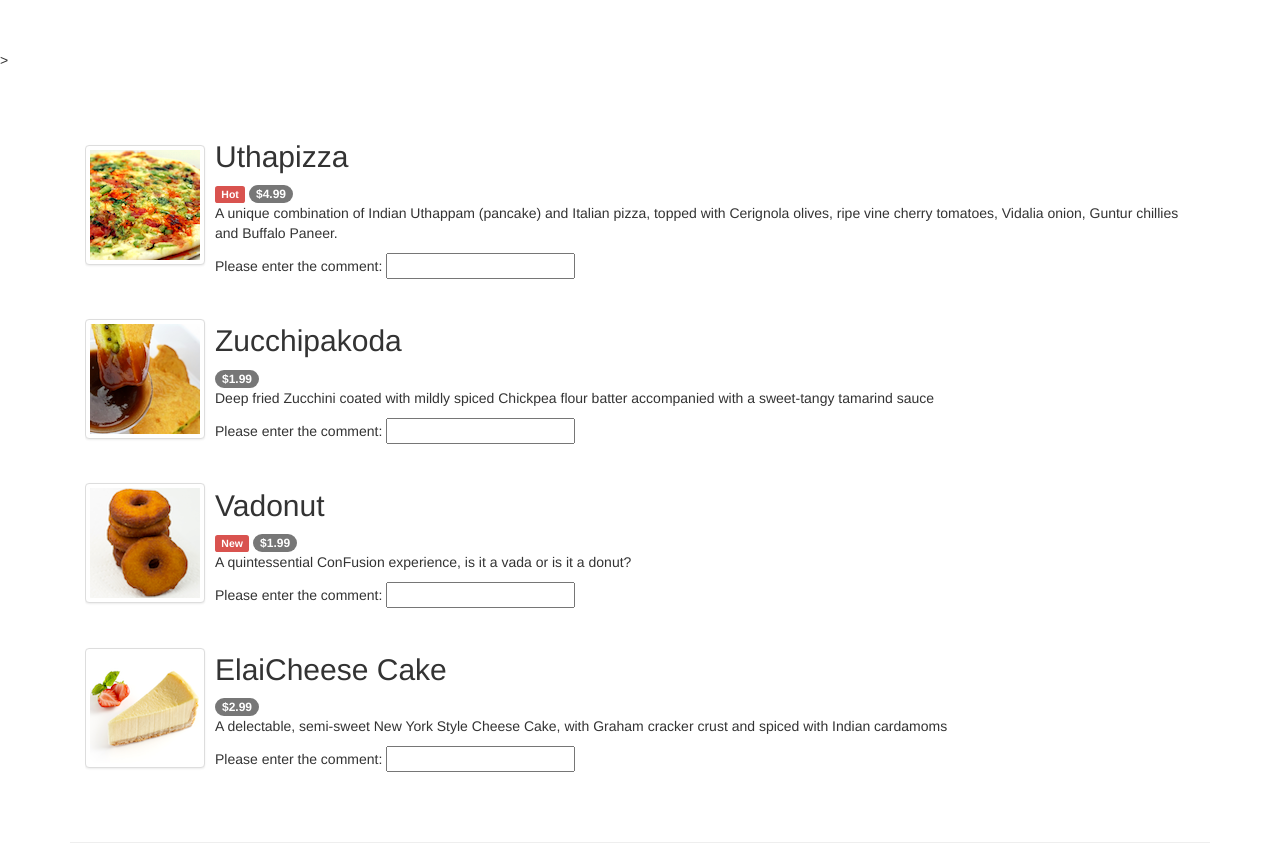
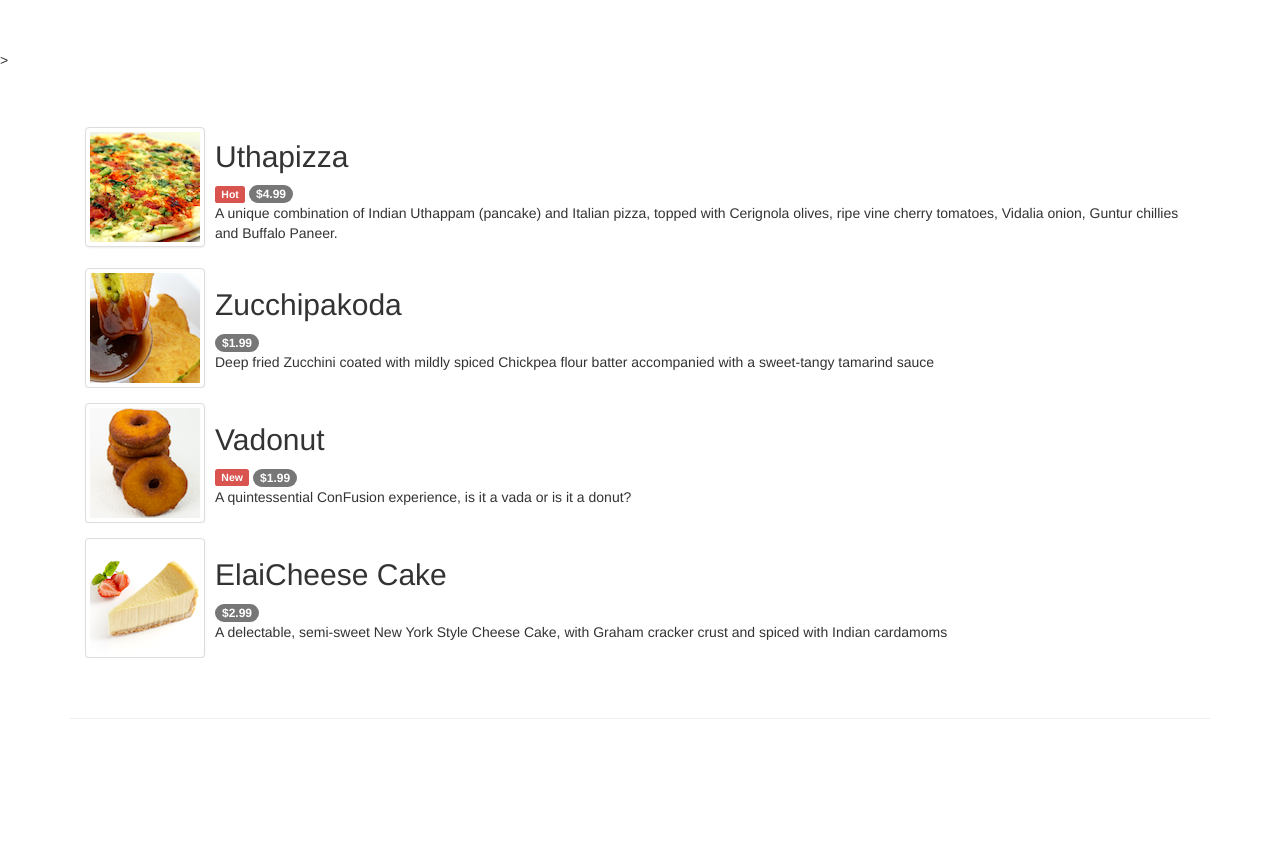
Before and after one commit to chxiaoxin/Angular-Web-Application, a website: page app/menu.html in a window 1280 px wide. After the commit the page ends 800 px from the top, so only its background shows below. Drawn offline with Linux system fonts and the light colour scheme.

Commit message:
delete commet box

```diff
--- a/app/menu.html
+++ b/app/menu.html
@@ -33,10 +33,6 @@
                         <span class="label label-danger label-xs">{{dish.label}}</span>
                         <span class="badge">{{dish.price | currency}}</span>
                         <p>{{dish.description}}</p>
-                        <p>{{dish.comment}}</p>
-                        <p>Please enter the comment:
-                            <input type="text" ng-model="dish.comment">
-                        </p>
                     </div>
                     </li>
                 </ul>
```
